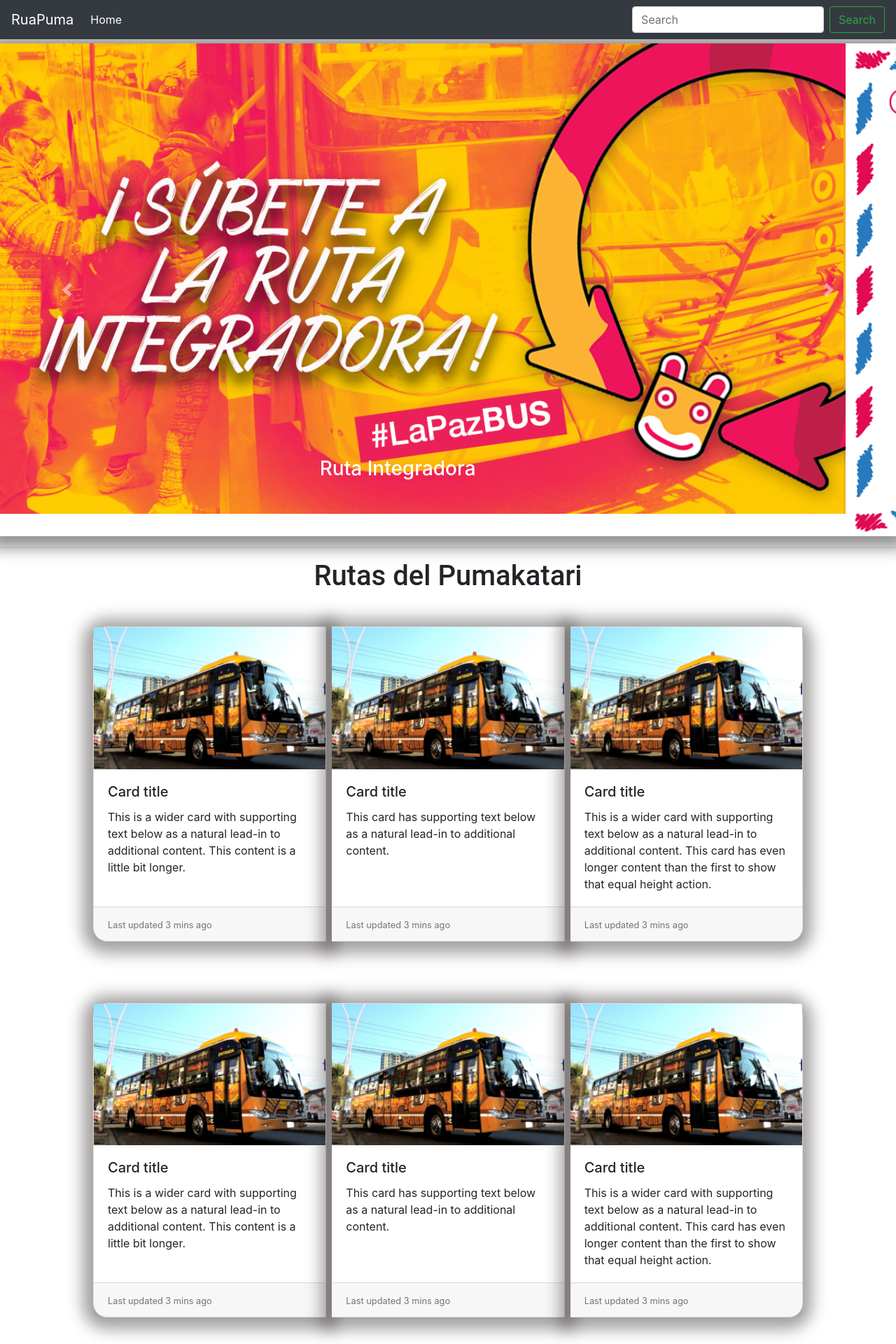
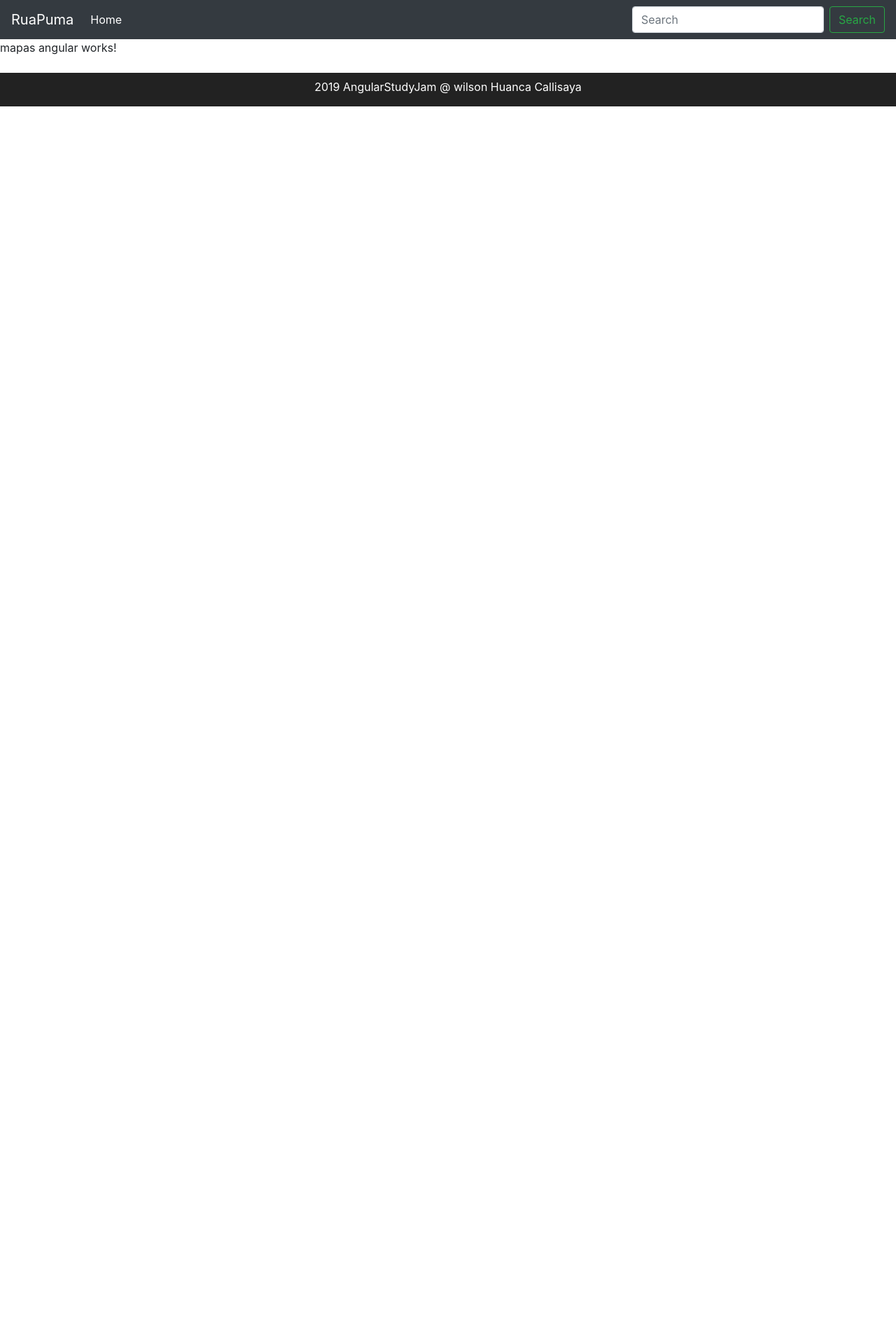
Before and after one commit to wallas83/AngularRuaPuma, an Angular app: page /mapasChasquipampa in a window 1280 px wide. Before the commit this address led to /. Shown: the top 1920 px of the page at 70% size. After the commit the page ends 800 px from the top, so only its background shows below. Built offline with nearby package versions, Linux system fonts and the light colour scheme.

Commit message:
ajustes en los cards y aniadomos los mapas

```diff
--- a/package.json
+++ b/package.json
@@ -11,6 +11,7 @@
   },
   "private": true,
   "dependencies": {
+    "@agm/core": "^1.0.0-beta.5",
     "@angular/animations": "~7.2.0",
     "@angular/common": "~7.2.0",
     "@angular/compiler": "~7.2.0",
@@ -33,13 +34,13 @@
     "@angular/cli": "~7.3.3",
     "@angular/compiler-cli": "~7.2.0",
     "@angular/language-service": "~7.2.0",
-    "@types/node": "~8.9.4",
     "@types/jasmine": "~2.8.8",
     "@types/jasminewd2": "~2.0.3",
+    "@types/node": "~8.9.4",
     "codelyzer": "~4.5.0",
     "jasmine-core": "~2.99.1",
     "jasmine-spec-reporter": "~4.2.1",
-    "karma": "~4.0.0",
+    "karma": "^4.0.1",
     "karma-chrome-launcher": "~2.2.0",
     "karma-coverage-istanbul-reporter": "~2.0.1",
     "karma-jasmine": "~1.1.2",
--- a/src/app/app-routing.module.ts
+++ b/src/app/app-routing.module.ts
@@ -1,7 +1,11 @@
 import { NgModule } from '@angular/core';
 import { Routes, RouterModule } from '@angular/router';
 
+import { MapasComponent } from './components/mapas/mapas.component';
+import {CardsComponent} from './components/cards/cards.component'
 const routes: Routes = [
+  {path:'mapasChasquipampa',component:MapasComponent},
+  {path:'',component:CardsComponent}
 
 ];
 
--- a/src/app/app.component.html
+++ b/src/app/app.component.html
@@ -1,12 +1,6 @@
 <!--The content below is only a placeholder and can be replaced.-->
 
+
 <app-navbar></app-navbar>
-
-<app-jumbotron></app-jumbotron>
-<div class="container">
-<app-cards></app-cards>
-
-</div>
-
 <router-outlet></router-outlet>
 <app-footer></app-footer>
--- a/src/app/app.module.ts
+++ b/src/app/app.module.ts
@@ -8,6 +8,7 @@
 import { FooterComponent } from './components/footer/footer.component';
 import { JumbotronComponent } from './components/jumbotron/jumbotron.component';
 import { MapasComponent } from './components/mapas/mapas.component';
+
 
 @NgModule({
   declarations: [
--- a/src/app/components/cards/cards.component.html
+++ b/src/app/components/cards/cards.component.html
@@ -1,16 +1,21 @@
-  <h1 class="estilo-h1ruta">Rutas del Pumakatari</h1>
+<app-jumbotron></app-jumbotron>
+
+ <h1 class="estilo-h1ruta">Rutas del Pumakatari</h1>
 
 <div class="card-group cards-estilo"  >
-  <div class="card cards-margenes" >
+  <div class="card cards-margenes"  >
+  <a routerLink="/mapasChasquipampa">
     <img src="assets/img/bus_pumakatari_tarjetas1.png" class="card-img-top" alt="...">
+  </a>
     <div class="card-body">
-      <h5 class="card-title">Card title</h5>
+      <h5 class="card-title">Card title1</h5>
       <p class="card-text">This is a wider card with supporting text below as a natural lead-in to additional content. This content is a little bit longer.</p>
     </div>
     <div class="card-footer">
       <small class="text-muted">Last updated 3 mins ago</small>
     </div>
   </div>
+
   <div class="card cards-margenes">
     <img src="assets/img/bus_pumakatari_tarjetas1.png" class="card-img-top" alt="...">
     <div class="card-body">
--- a/src/app/components/mapas/mapas.component.html
+++ b/src/app/components/mapas/mapas.component.html
@@ -1,3 +1,3 @@
 <p>
-  mapas  csmre works!
+  mapas  angular works!
 </p>
```
Also changed, not shown: 1 other file (tests, documents, lock files or other folders).
